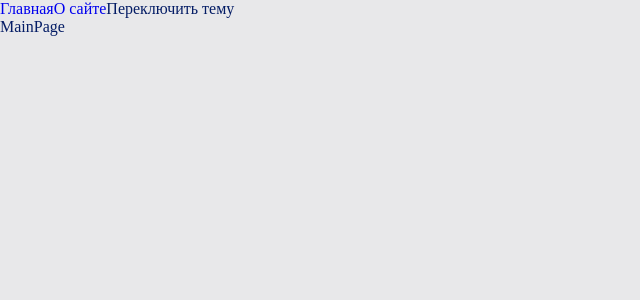
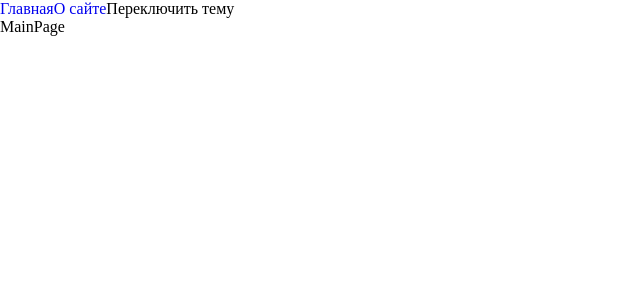
Before and after one commit to CurlyDolphin/blog, a React app: page / in a window 1280 px wide. Shown: the top 300 px of the page, without its empty margins (0-640 px from the left). Built offline with nearby package versions, Linux system fonts and the light colour scheme; the HTML template or start-up script is replaced by a standard one.

Commit message:
Create function classNames

```diff
--- a/src/App.tsx
+++ b/src/App.tsx
@@ -4,12 +4,13 @@
 import {MainPageAsync} from "./pages/MainPage/MainPage.async";
 import {useTheme} from "./theme/useTheme";
 import './styles/index.scss';
+import {classNames} from "./helpers/classNames";
 
 const App = () => {
     const {theme, toggleTheme} = useTheme()
 
     return (
-        <div className={`app ${theme}`}>
+        <div className={classNames("app", {}, [theme])}>
             <Link to={'/'}>Главная</Link>
             <Link to={'/about'}>О сайте</Link>
             <button onClick={toggleTheme}>Переключить тему</button>
--- /dev/null
+++ b/src/helpers/classNames.ts
@@ -0,0 +1,11 @@
+type Mods = Record<string, boolean | string>
+
+export const classNames = (cls: string, mods: Mods, additional: string[] ): string => {
+    return [
+        cls,
+        ...additional,
+        ...Object.entries(mods)
+            .filter(([className, value]) => Boolean(value))
+            .map(([className, value]) => className)
+    ].join('')
+}
```
